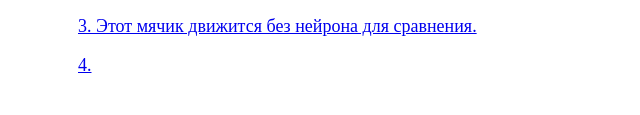
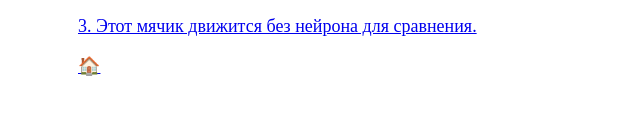
Before and after one commit to berlandbor/My-Projects-, a plain HTML site: page NNinJS/NNinJS.html in a window 1280 px wide. Shown: the part 389-504 px from the top of the page, 0-640 px from the left. Drawn offline with Linux system fonts and the light colour scheme.

Commit message:
Update NNinJS.html

```diff
--- a/NNinJS/NNinJS.html
+++ b/NNinJS/NNinJS.html
@@ -53,7 +53,7 @@
         <li><a href="Ball.html" target="_blank">3. Этот мячик движится без нейрона для сравнения.</a></li>
     </ul>
     <ul>
-        <li><a href="http://" target="_blank">4.</a></li>
+        <li><a href="https://berlandbor.github.io/" target="_blank">🏠</a></li>
     </ul>
     <!--ul>
         <li><a href="http://" target="_blank"></a></li>
```
